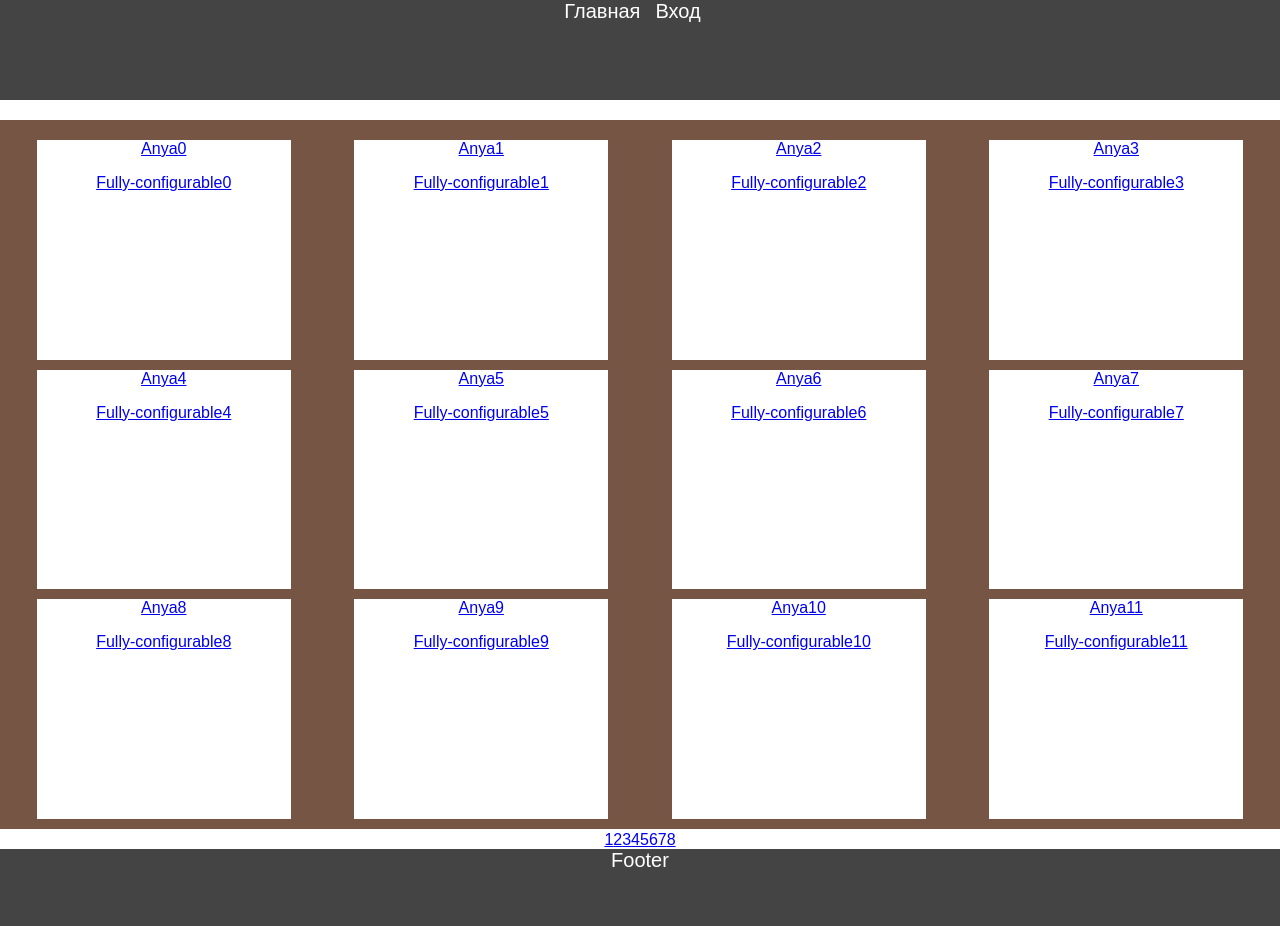
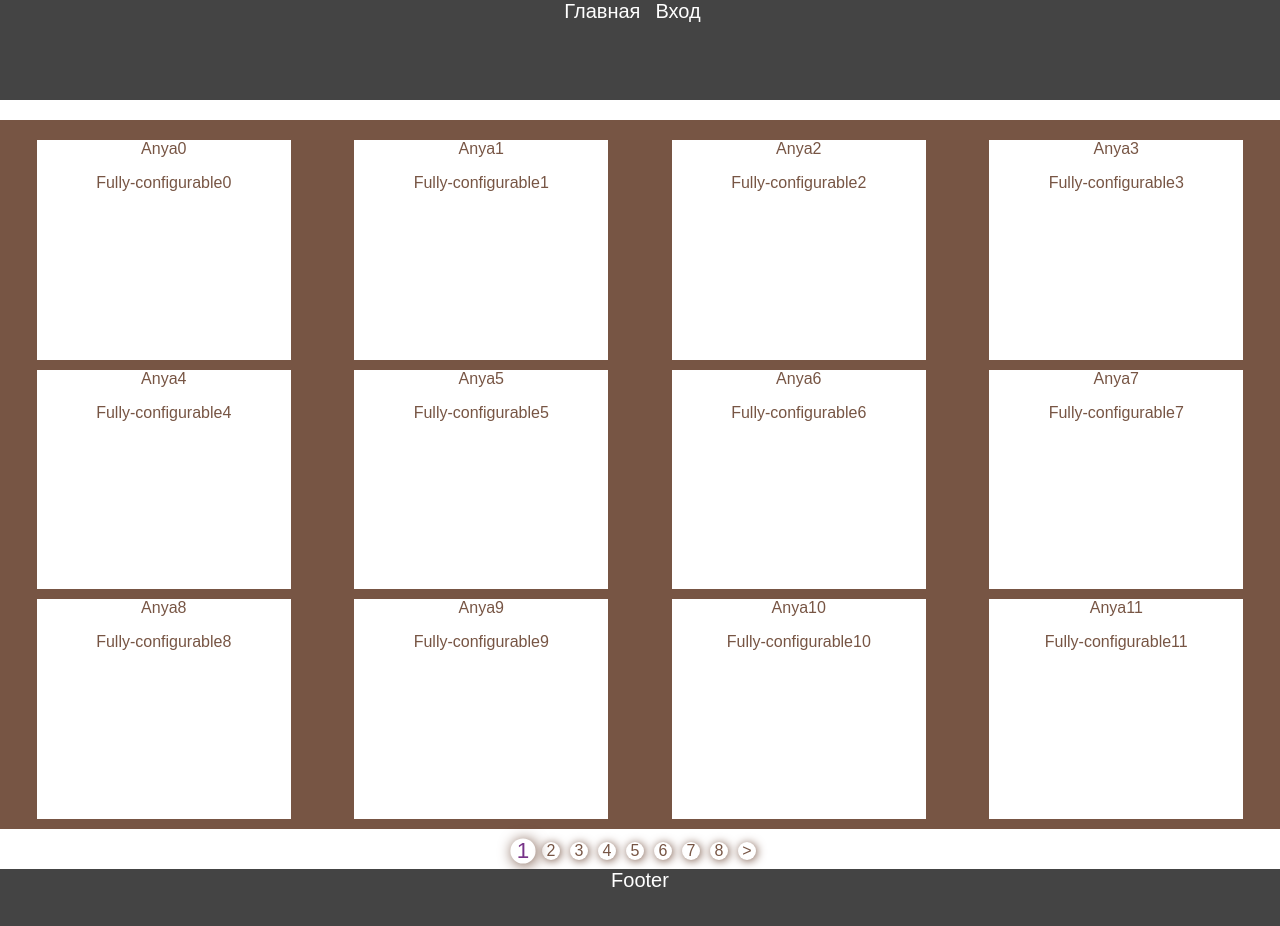
Before and after one commit to workstation2029/testReact, a React app: page /product-list/1 in a window 1280 px wide. Shown: the top 926 px of the page. Built offline with nearby package versions, Linux system fonts and the light colour scheme; the HTML template or start-up script is replaced by a standard one.

Commit message:
Продолжение 20,06

```diff
--- a/src/components/MainFooter/MainFooter.scss
+++ b/src/components/MainFooter/MainFooter.scss
@@ -10,5 +10,5 @@
 .main-footer__inner {
     max-width: 1200px;
     margin: 0 auto;
-    min-height: 100px;
+    min-height: 80px;
 }
--- a/src/components/MainLogin/MainLogin.tsx
+++ b/src/components/MainLogin/MainLogin.tsx
@@ -29,7 +29,6 @@ export default class MainLogin extends React.Component<IMainLoginProps, IMainLog
             login: "",
             password: "",
             userID: 1
-
         };
         this.onChangeLogin=this.onChangeLogin.bind(this);
         this.onChangePassword=this.onChangePassword.bind(this);
--- a/src/components/ProductDescription/ProductDescription.tsx
+++ b/src/components/ProductDescription/ProductDescription.tsx
@@ -1,4 +1,5 @@
 import * as React from 'react';
+import mockProductList from 'src/models/mockProductList';
 import { IProductListItem } from '../ProductList/ProductList';
 import './ProductDescription.scss';
 
@@ -8,12 +9,6 @@ interface IProductDescriptionProps {
 interface IProductDescriptionState {
     productList: IProductListItem[];
 };
-
-const mockProductList: IProductListItem[] = Array.from({ length: 192 }, (x, i) => ({
-    title: "Anya"+i,
-    text: "Fully-configurable"+i,
-    id: i
-}));
 
 export default class ProductDescription extends React.Component<IProductDescriptionProps, IProductDescriptionState> {
     constructor(props:any) {
--- a/src/components/ProductList/ProductList.scss
+++ b/src/components/ProductList/ProductList.scss
@@ -16,10 +16,27 @@
 
 .product-list__buttons {
     position: absolute;
-    widows: 300px;
+    width: 300px;
     height: 40px;
     bottom: -42px;
     left: 50%;
     transform: translateX(-50%);
+    display: flex;
+    align-items: center;
+    justify-content: center;
+}
 
+.button-toggle-page {
+    display: block;
+    width: 18px;
+    height: 18px;
+    color: #754;
+    margin-right: 10px;
+    box-shadow: 1px 1px 10px #754;
+    text-decoration: none;
+    border-radius: 50%;
+    &.active {
+        color: #738;
+        transform: scale(1.4);
+    }
 }
--- a/src/components/ProductList/ProductList.tsx
+++ b/src/components/ProductList/ProductList.tsx
@@ -1,5 +1,6 @@
 import * as React from 'react';
 import { NavLink as Link } from 'react-router-dom';
+import mockProductList from 'src/models/mockProductList';
 import './ProductList.scss';
 import ProductListItem from './ProductListItem';
 
@@ -16,11 +17,6 @@ interface IProductListState {
     products: IProductListItem[];
 }
 
-const mockProductList: IProductListItem[] = Array.from({ length: 192 }, (x, i) => ({
-    title: "Anya"+i,
-    text: "Fully-configurable"+i,
-    id: i
-}));
 
 export default class ProductList extends React.Component<IProductListProps, IProductListState> {
     /**
@@ -61,54 +57,75 @@ export default class ProductList extends React.Component<IProductListProps, IPro
     }
     public renderNumberPage(numberPage: number) {
         const button: JSX.Element[] = [];
+        /**
+         * количество кнопок перехода слева от активной
+         */
         const firstNumber = numberPage - 4;
+        /**
+         * количество кнопок перехода справа от активной
+         */
         const lastNumber = numberPage + 4;
+        /**
+         * проверка что страницы с индексом 0 и меньше не существует
+         */
         if (!(numberPage > 0)) { return null; }
-        if (this.amountPage < 8) {
-            for (let i = 0; i < this.amountPage; i++) {
+        /**
+         * отображение кнопок перехода если страниц меньше 9
+         */
+        if (this.amountPage <= 8) {
+            for (let i = 1; i <= this.amountPage; i++) {
                 button.push(
-                            <Link to={"/product-list/"+ Number(i+1)}>{i+1}</Link>
+                            <Link to={"/product-list/"+ Number(i)} className="button-toggle-page" activeClassName="active">{i}</Link>
                         );
             }
             return button;
         }
+        /**
+         * отображение кнопок перехода для последних 8ми страниц
+         */
         if (numberPage > (this.amountPage - this.maxAmountPage)) {
+            button.push(
+                <Link to={"/product-list/1"} className="button-toggle-page" activeClassName="active">{"<"}</Link>
+            );
             for (let i = this.amountPage - this.maxAmountPage; i <= this.amountPage; i++) {
                 button.push(
-                            <Link to={"/product-list/"+ Number(i)}>{i}</Link>
+                            <Link to={"/product-list/"+ Number(i)} className="button-toggle-page" activeClassName="active">{i}</Link>
                         );
             }
             return button;
         }
+        /**
+         * отображение кнопок перехода для первых 6 стр. при этом диапазоне не происходит перемещение кнопок в центер
+         */
         if (numberPage < 6) {
-            for (let i = 0; i < this.maxAmountPage; i++) {
+            for (let i = 1; i <= this.maxAmountPage; i++) {
                 button.push(
-                            <Link to={"/product-list/"+ Number(i+1)}>{i+1}</Link>
+                            <Link to={"/product-list/"+ Number(i)} className="button-toggle-page" activeClassName="active">{i}</Link>
                         );
             }
+            button.push(
+                <Link to={"/product-list/"+this.amountPage} className="button-toggle-page" activeClassName="active">{">"}</Link>
+            );
             return button;
         }
+        /**
+         * отображение кнопок перехода после 6 стр. при этом диавазоне происходит перемещение кнопок в условный центер
+         */
         if (numberPage > 5) {
+            button.push(
+                <Link to={"/product-list/1"} className="button-toggle-page" activeClassName="active">{"<"}</Link>
+            );
             for (let i = firstNumber; i < lastNumber && i <= this.amountPage; i++) {
                 button.push(
-                            <Link to={"/product-list/"+ Number(i)}>{i}</Link>
+                            <Link to={"/product-list/"+ Number(i)} className="button-toggle-page" activeClassName="active">{i}</Link>
                         );
             }
+            button.push(
+                <Link to={"/product-list/"+this.amountPage} className="button-toggle-page" activeClassName="active">{">"}</Link>
+            );
             return button;
         }
 
-        // let range: number = 0;
-        // for (let i = 0; i < this.amountRanges; i++) {
-        //     if (numberPage > (i * this.maxAmountPage) && numberPage <= ((i+1) * this.maxAmountPage)) {
-        //       range = i+1;
-        //     }
-        // }
-        // console.log(range);
-        // for (let i = range * this.maxAmountPage - this.maxAmountPage; i < range * this.maxAmountPage && i < this.amountPage; i++) {
-        //     button.push(
-        //         <Link to={"/product-list/"+ Number(i+1)}>{i+1}</Link>
-        //     );
-        // }
         return button;
     }
     public render() {
--- a/src/components/ProductList/ProductListItem.scss
+++ b/src/components/ProductList/ProductListItem.scss
@@ -4,4 +4,11 @@
     margin-right: 10px;
     margin-top: 10px;
     background: #fff;
+    color: #754;
+    text-decoration: none;
+    transition: all 0.3s ease;
+    &:hover {
+        transform: scale(1.1);
+        box-shadow: 1px 1px 10px #737;
+    }
 }
--- a/src/components/container/Root.tsx
+++ b/src/components/container/Root.tsx
@@ -1,5 +1,5 @@
 import * as React from "react";
-import { BrowserRouter as Router, Route, Switch } from "react-router-dom";
+import { BrowserRouter as Router , Redirect, Route, Switch } from "react-router-dom";
 import MainFooter from "../MainFooter/MainFooter";
 import MainHeader from "../MainHeader/MainHeader";
 import MainLogin from "../MainLogin/MainLogin";
@@ -12,10 +12,11 @@ export default class Root extends React.Component {
         <Router>
             <MainHeader />
             <Switch>
+                <Redirect exact={true} from="/" to="/product-list/1"  />
                 <Route exact={true} path="/" component={ProductList} />
-                <Route path="/login" component={MainLogin} />
-                <Route path="/product-description/:id" component={ProductDescription} />
-                <Route path="/product-list/:page" component={ProductList} />
+                <Route exact={true} path="/login" component={MainLogin} />
+                <Route exact={true} path="/product-description/:id" component={ProductDescription} />
+                <Route exact={true} path="/product-list/:page" component={ProductList} />
             </Switch>
             <MainFooter />
         </Router>
--- /dev/null
+++ b/src/models/mockProductList.tsx
@@ -0,0 +1,9 @@
+import { IProductListItem } from '../components/ProductList/ProductList';
+
+const mockProductList: IProductListItem[] = Array.from({ length: 192 }, (x, i) => ({
+    title: "Anya"+i,
+    text: "Fully-configurable"+i,
+    id: i
+}));
+
+export default mockProductList;
```
